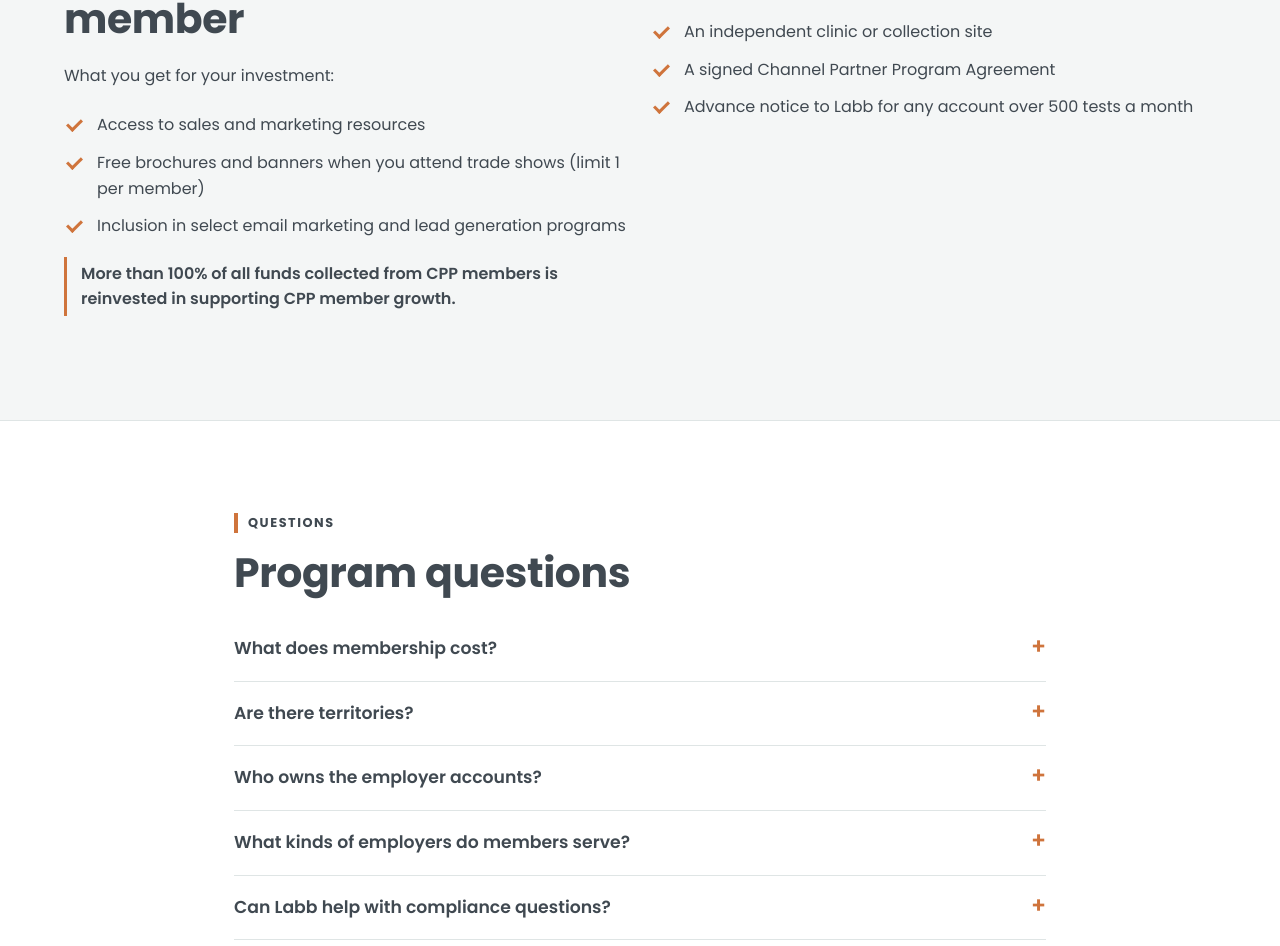
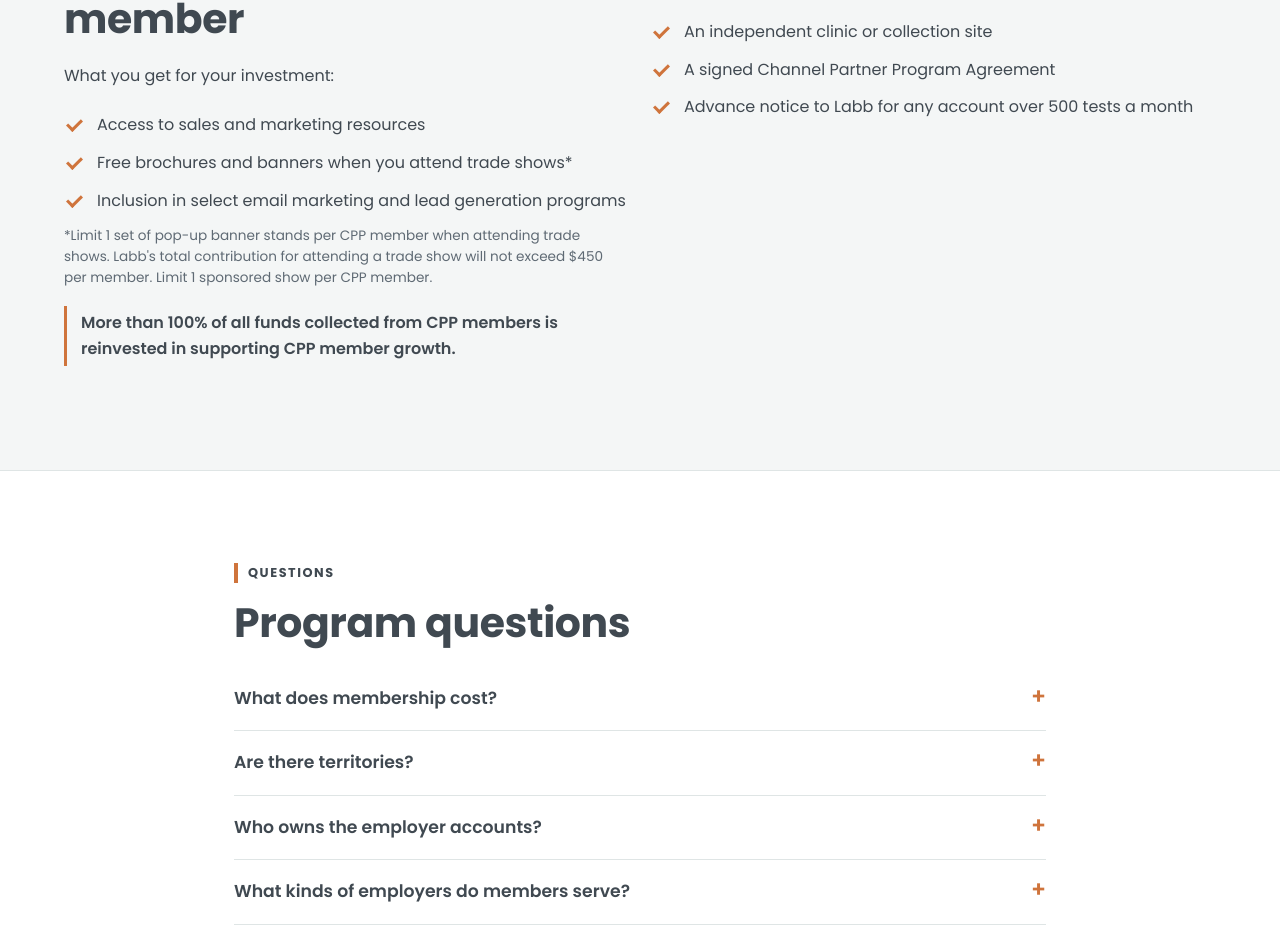
Before and after one commit to LabbNet/labb_com_Website, a Next.js app: page /channel-partner-program/program-details in a window 1280 px wide. Shown: the part 1739-2685 px from the top of the page. Built offline with nearby package versions, Linux system fonts and the light colour scheme; no server answers.

Commit message:
CPP details: trade show limits footnote
Co-Authored-By: Claude Opus 5.5 <noreply@anthropic.com>
Claude-Session: https://claude.ai/code/session_01KcM2dKoQ8f2RZtp5KgE56T

```diff
--- a/app/channel-partner-program/program-details/page.tsx
+++ b/app/channel-partner-program/program-details/page.tsx
@@ -14,7 +14,7 @@ export const metadata: Metadata = {
 // Placeholder lists, to be completed from the CPP agreement during the content pass.
 const costs = [
   "Access to sales and marketing resources",
-  "Free brochures and banners when you attend trade shows (limit 1 per member)",
+  "Free brochures and banners when you attend trade shows*",
   "Inclusion in select email marketing and lead generation programs",
 ];
 const requirements = [
@@ -58,6 +58,10 @@ export default function CppDetails() {
             <h2>Only $60 a month per member</h2>
             <p>What you get for your investment:</p>
             <Checks items={costs} />
+            <p className="fine-print">
+              *Limit 1 set of pop-up banner stands per CPP member when attending trade shows. Labb&apos;s total contribution for attending a
+              trade show will not exceed $450 per member. Limit 1 sponsored show per CPP member.
+            </p>
             <p className="program-note" style={{ marginTop: 18 }}>
               More than 100% of all funds collected from CPP members is reinvested in supporting CPP member growth.
             </p>
--- a/app/globals.css
+++ b/app/globals.css
@@ -804,3 +804,4 @@ p { margin: 0 0 1em; }
 .qt-strip-text span { color: var(--muted); }
 .qt-strip .btn { flex: none; }
 @media (max-width: 700px) { .qt-strip { flex-direction: column; align-items: flex-start; } }
+.fine-print { font-size: .85rem; color: var(--muted); margin-top: 12px; line-height: 1.55; }
--- a/lib/cpp.tsx
+++ b/lib/cpp.tsx
@@ -59,7 +59,7 @@ export const steps = [
 export const faqs = [
   {
     q: "What does membership cost?",
-    a: "Membership is $60 a month per member. It includes sales and marketing resources, free trade show brochures and banners (limit 1 per member) and inclusion in select email marketing and lead generation programs. Your partner manager will walk you through the agreement on the discovery call before anything is signed.",
+    a: "Membership is $60 a month per member. It includes sales and marketing resources, free brochures and banners for one sponsored trade show (Labb contributes up to $450) and inclusion in select email marketing and lead generation programs. Your partner manager will walk you through the agreement on the discovery call before anything is signed.",
   },
   {
     q: "Are there territories?",
```
